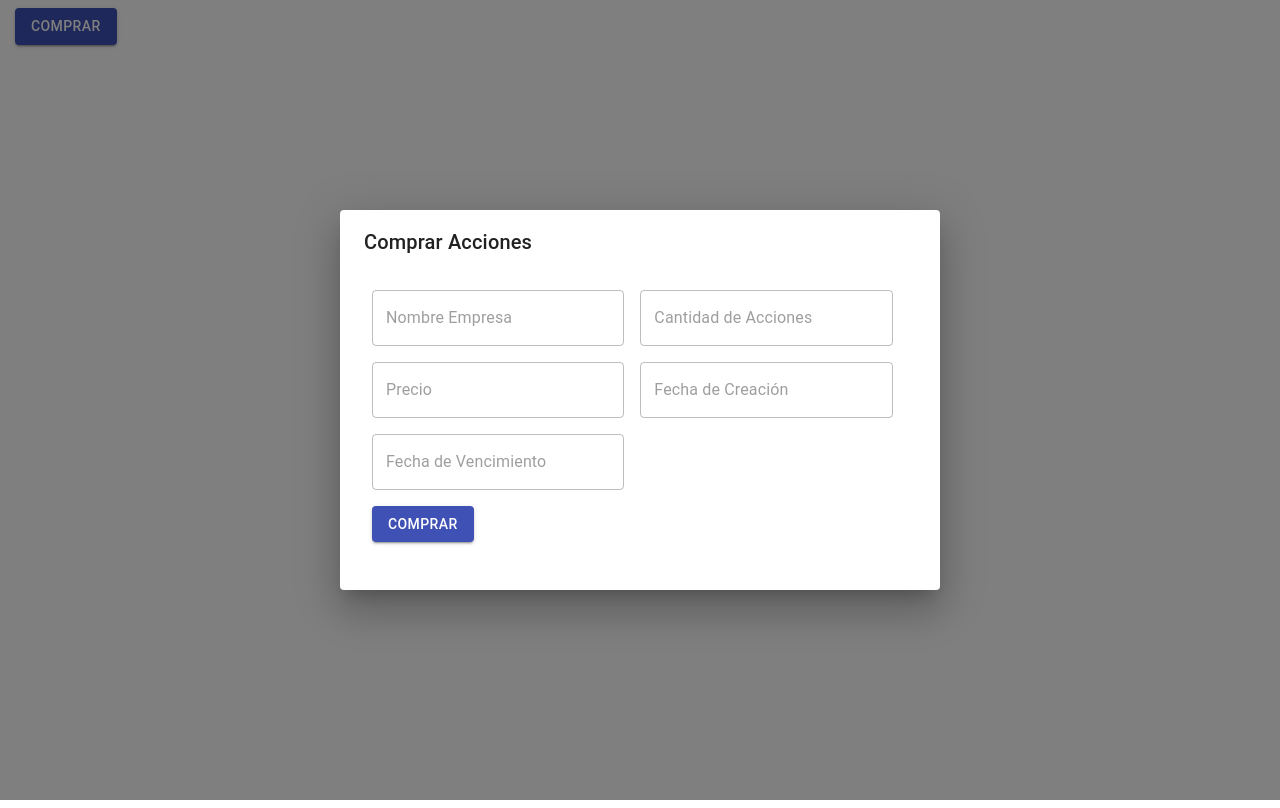
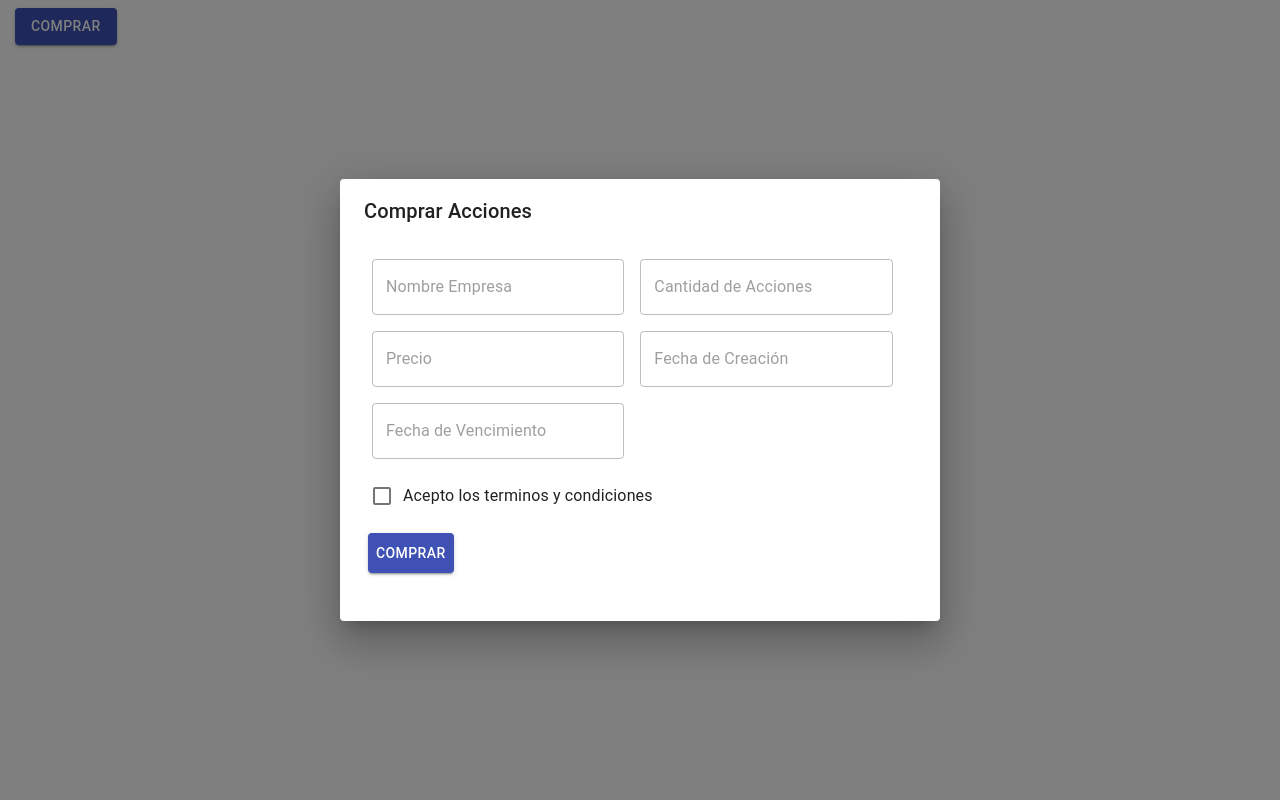
Before and after one commit to fedegaretti/UNQTradingFE, a React (Create React App) app: page /comprar in a window 1280 px wide. Both pictures are taken after a click on the button "COMPRAR". Built offline with nearby package versions, Linux system fonts and the light colour scheme; no server answers.

Commit message:
mejoras en estilos

```diff
--- a/src/Components/ComprarAcciones/ComprarAccionesForm.jsx
+++ b/src/Components/ComprarAcciones/ComprarAccionesForm.jsx
@@ -3,7 +3,7 @@ import {comprarAcciones, findOrdenDeVenta} from '../../Service/RestService'
 import { makeStyles } from '@material-ui/core/styles';
 import { TextField, Button} from '@material-ui/core';
 import { Alert, AlertTitle } from '@material-ui/lab';
-
+import { Checkbox, FormControlLabel } from '@material-ui/core';
 const useStyles = makeStyles((theme) => ({
     root: {
       '& .MuiTextField-root': {
@@ -17,31 +17,44 @@ const useStyles = makeStyles((theme) => ({
 export default function ComprarAccionesForm() {
     const [orden, setOrden] = useState('')
     const [alert, setAlert] = useState({show: false, variant: "danger", message: '', icon: false});
+    const [accept, setAccept] = useState(false)
+
     const classes = useStyles();
     useEffect(() => {
         findOrdenDeVenta(1).then(response => setOrden(response.data))
     }, [])
 
+    function handleAccept(event) {
+        setAccept(event.target.checked)
+    }
+
     function comprar(ev, ordenId) {
         ev.preventDefault()
+        if (accept) {
             comprarAcciones(1, ordenId)
             .then((response) => {
                 setAlert({
                     show: true,
                     variant: "filled",
-                title: "Success",
                     severity: "success",
                     message: "Acciones compradas correctamente!"
                 })
             }).catch((error) => {
                 setAlert({
                     show: true,
-                title:"error",
                     severity: "error",
                     variant: "filled",
                     message: error.response.data.message
                 })
             })
+        } else {
+            setAlert({
+                show: true,
+                severity: "warning",
+                variant: "filled",
+                message: "Debes aceptar los terminos y condiciones"
+            })
+        }
     }
 
     return (
@@ -78,8 +91,13 @@ export default function ComprarAccionesForm() {
                     value={orden.fechaDeVencimiento}
                     variant="outlined"/>
             </form>
-            <div className="ml-2">
-                <Button className="mt-2" variant= "contained" color="primary" onClick={ev => comprar(ev, orden.id)}>
+            <FormControlLabel className="p-2"
+                control={<Checkbox checked={accept} onChange={event => handleAccept(event)} />}
+                label="Acepto los terminos y condiciones"/>
+          <div>
+          </div>
+            <div>
+                <Button className="p-2 ml-1" variant= "contained" color="primary" onClick={ev => comprar(ev, orden.id)}>
                     Comprar
                 </Button>
             </div>
```
Lines whose indentation alone changed are shown as unchanged.
